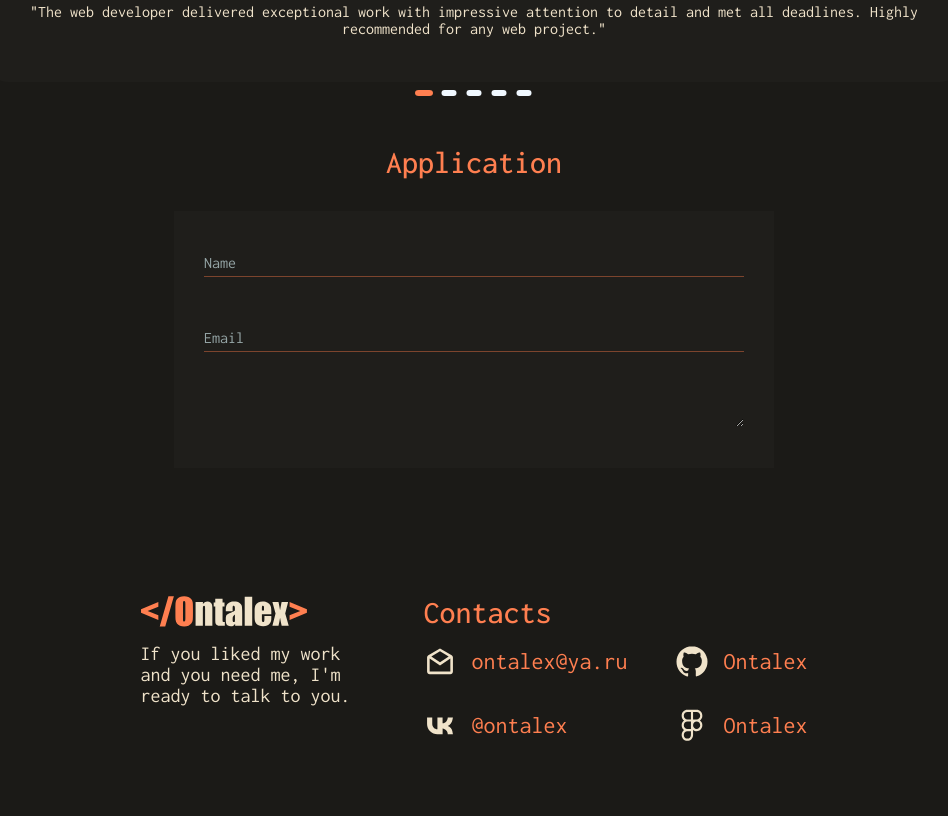
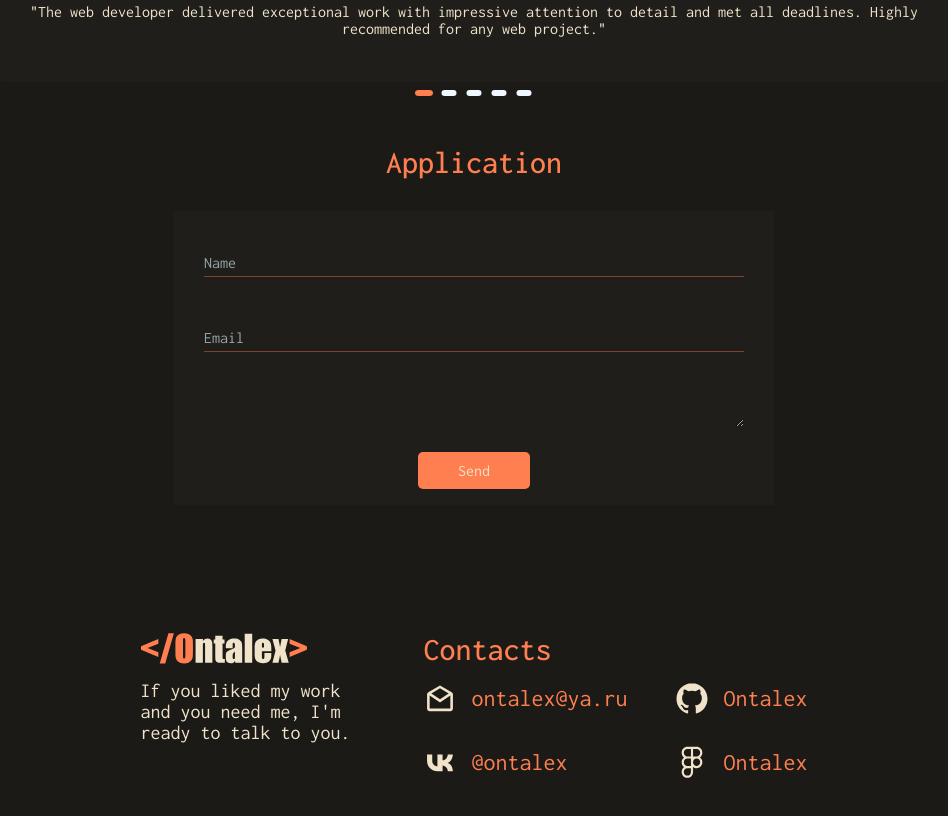
Before and after one commit to NowaLore/portfolio, a plain HTML site: page index.html in a window 1280 px wide. Shown: the part 2137-2953 px from the top of the page, without its empty margins (166-1114 px from the left). Drawn offline with nearby package versions, Linux system fonts and the light colour scheme.

Commit message:
feat: added send button

```diff
--- a/index.html
+++ b/index.html
@@ -446,6 +446,7 @@ My Works
                         <span class="form__placeholder">Email</span>
                      </article>
                      <!-- дз тут делать -->
+                     <button class="form__send">Send</button>
                   </form>
                </div>
             </div>
--- a/scss/sections/_application.scss
+++ b/scss/sections/_application.scss
@@ -69,3 +69,17 @@
 
 .form__placeholder {
 }
+
+.form__send {
+    padding: 10px 40px;
+    margin: 0 auto;
+    display: block;
+    color: $colorText;
+    background-color: $contextTitle;
+    border-radius: 5px;
+
+    &:hover {
+        background-color: #e67248b4;
+        transition: 0.4s;
+    }
+}
```
Also changed, not shown: css/main.css, 1 other file.
